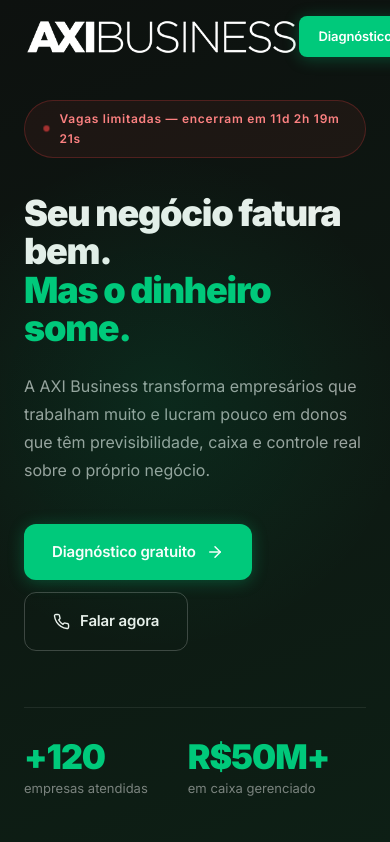
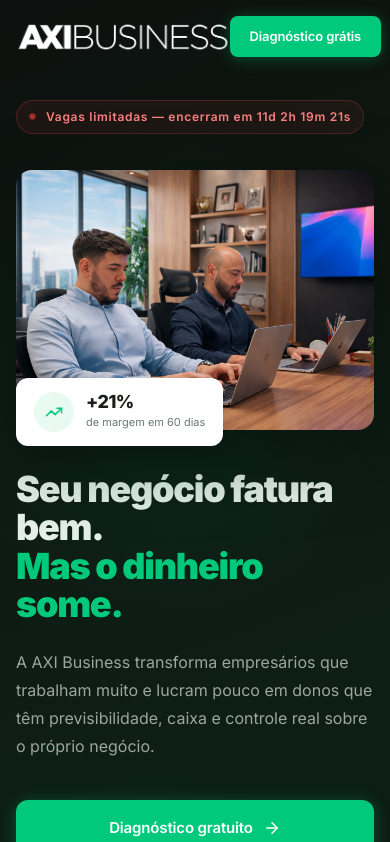
Before and after one commit to wiltonlima-dev/axi-landing, a React (Vite) app: page / in a window 390 px wide. Shown: the top 842 px of the page. Built offline with nearby package versions, Linux system fonts and the light colour scheme.

Commit message:
fix: responsividade mobile - etapa 1

```diff
--- a/src/App.jsx
+++ b/src/App.jsx
@@ -183,10 +183,93 @@
 
   @media (max-width: 900px) {
     section { padding: 64px 0; }
-    .two-col { grid-template-columns: 1fr !important; gap: 48px !important; }
+    .two-col { grid-template-columns: 1fr !important; gap: 40px !important; }
     .three-col { grid-template-columns: 1fr !important; }
     .hide-mobile { display: none !important; }
-    .btn-lg { padding: 16px 28px; font-size: 15px; }
+    .btn-lg { padding: 16px 24px; font-size: 15px; }
+    .container { padding: 0 20px; }
+
+    /* Hero: empilha foto abaixo do texto */
+    #hero .two-col > div:last-child { order: -1; }
+
+    /* Método: remove sticky no mobile */
+    #metodo [style*="position: sticky"] { position: relative !important; top: auto !important; }
+
+    /* Nav: garante logo visível */
+    nav img { height: 28px !important; }
+  }
+
+  @media (max-width: 480px) {
+    section { padding: 48px 0; }
+    .container { padding: 0 16px; }
+
+    /* Botões em coluna no hero */
+    #hero .btn-lg { width: 100%; justify-content: center; }
+    #hero > div > div > div:first-child > div:nth-child(3) {
+      flex-direction: column;
+      gap: 10px;
+    }
+
+    /* Stats do hero em linha compacta */
+    #hero .stat-num { font-size: 28px !important; }
+    #hero > div > div > div:first-child > div:last-child {
+      gap: 20px !important;
+    }
+
+    /* Urgency pill: quebra o texto */
+    #hero > div > div:first-child {
+      font-size: 11px !important;
+      padding: 6px 12px !important;
+      white-space: normal !important;
+      text-align: left;
+    }
+
+    /* Foto hero menor no mobile */
+    #hero img[alt*="sócios"] {
+      height: 260px !important;
+    }
+
+    /* Badge flutuante: reposiciona */
+    #hero [style*="position: absolute"][style*="bottom: 24"] {
+      left: 0 !important;
+      bottom: -16px !important;
+      font-size: 13px;
+    }
+
+    /* Método: tipografia e espaço */
+    #metodo h2 { font-size: 26px !important; }
+    #metodo p  { font-size: 14px !important; }
+    #metodo .card-dark { padding: 20px 16px !important; }
+    #metodo h3 { font-size: 16px !important; }
+
+    /* Formulário: campos full width */
+    .field { font-size: 16px !important; } /* evita zoom no iOS */
+
+    /* Botão único ocupa full width */
+    #diagnostico .btn-primary { width: 100%; justify-content: center; }
+    #diagnostico .btn-outline-dark { width: 100%; justify-content: center; }
+
+    /* Final CTA: botões em coluna */
+    #final-cta { text-align: center; }
+    #final-cta > div > div:last-child {
+      flex-direction: column;
+      align-items: center;
+    }
+    #final-cta .btn { width: 100%; justify-content: center; }
+
+    /* Depoimentos: badge resultado quebra linha */
+    #provas .card-dark > div:last-child {
+      flex-direction: column;
+      align-items: flex-start !important;
+      gap: 10px !important;
+    }
+
+    /* Socios: foto 1:1 */
+    #socios img { height: 180px !important; }
+
+    /* FAQ: padding interno menor */
+    #faq button { padding: 16px 18px !important; }
+    #faq button span:first-child { font-size: 14px !important; }
   }
 `;
 
```
